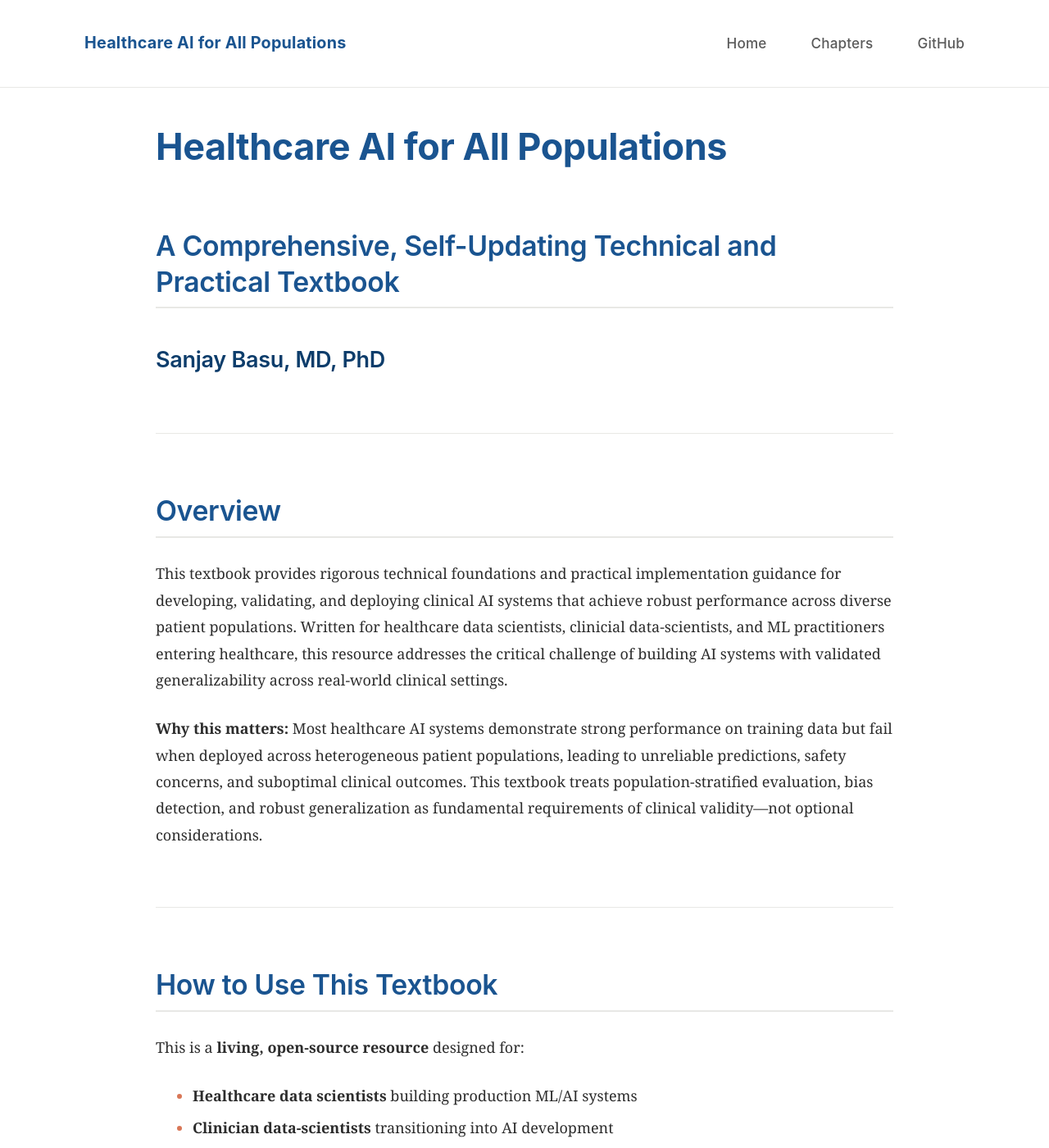
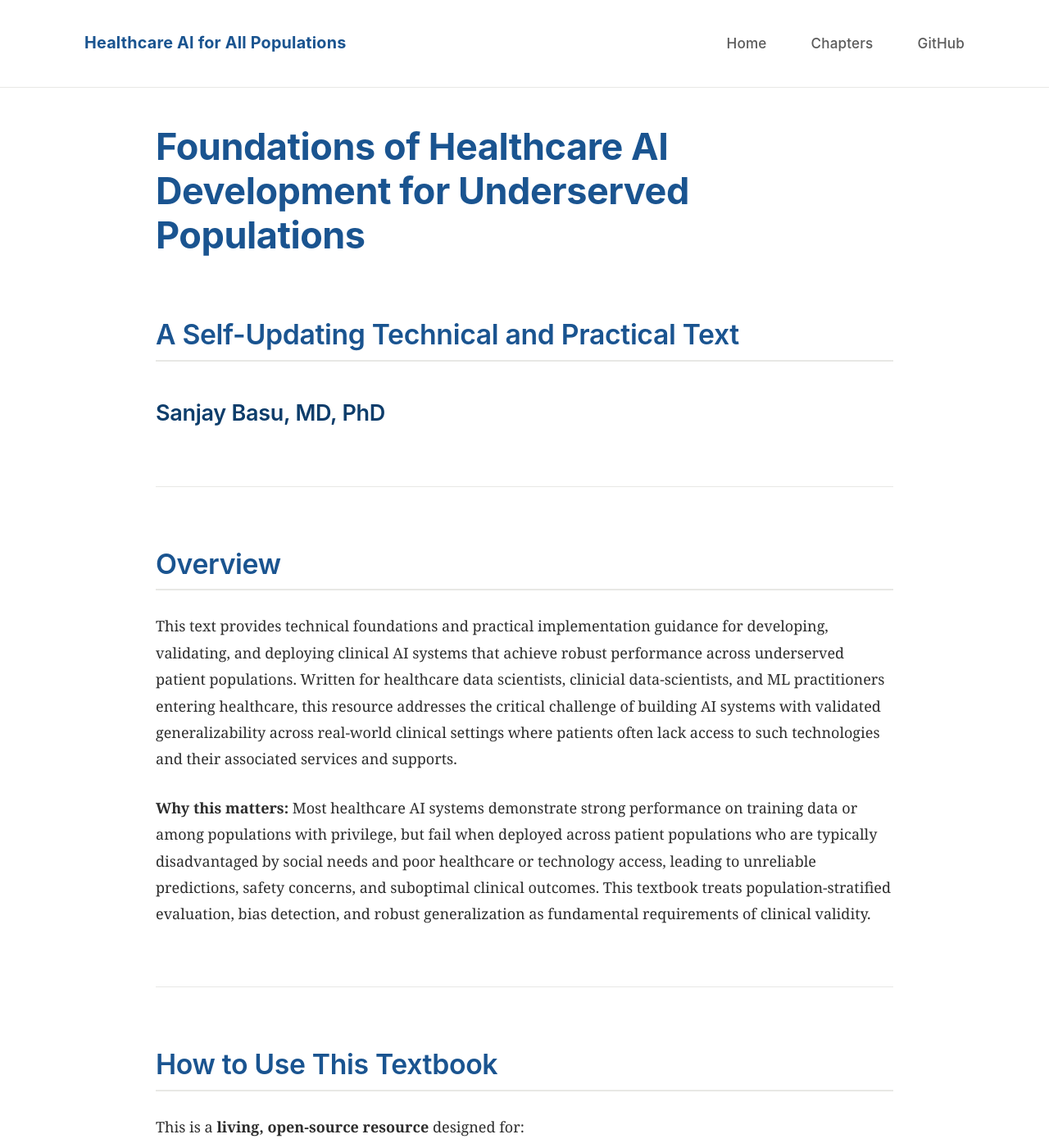
Before and after one commit to sanjaybasu/healthcare-ai-equity, a Jekyll site: the page built from index.md, in a window 1280 px wide and 1400 px high. Shown: the whole window at 82% size. Built offline with Jekyll 4.4.1, drawn with Linux system fonts in a browser that asks for light colours; nearby versions of some CDN libraries; some of the changed text lies outside the part shown.

Commit message:
Update index.md

````diff
--- a/index.md
+++ b/index.md
@@ -3,8 +3,8 @@ layout: default
 title: Home
 ---
 
-# Healthcare AI for All Populations
-## A Comprehensive, Self-Updating Technical and Practical Textbook
+# Foundations of Healthcare AI Development for Underserved Populations
+## A Self-Updating Technical and Practical Text
 
 ### Sanjay Basu, MD, PhD
 
@@ -12,9 +12,9 @@ title: Home
 
 ## Overview
 
-This textbook provides rigorous technical foundations and practical implementation guidance for developing, validating, and deploying clinical AI systems that achieve robust performance across diverse patient populations. Written for healthcare data scientists, clinicial data-scientists, and ML practitioners entering healthcare, this resource addresses the critical challenge of building AI systems with validated generalizability across real-world clinical settings.
+This text provides technical foundations and practical implementation guidance for developing, validating, and deploying clinical AI systems that achieve robust performance across underserved patient populations. Written for healthcare data scientists, clinicial data-scientists, and ML practitioners entering healthcare, this resource addresses the critical challenge of building AI systems with validated generalizability across real-world clinical settings where patients often lack access to such technologies and their associated services and supports.
 
-**Why this matters:** Most healthcare AI systems demonstrate strong performance on training data but fail when deployed across heterogeneous patient populations, leading to unreliable predictions, safety concerns, and suboptimal clinical outcomes. This textbook treats population-stratified evaluation, bias detection, and robust generalization as fundamental requirements of clinical validity—not optional considerations.
+**Why this matters:** Most healthcare AI systems demonstrate strong performance on training data or among populations with privilege, but fail when deployed across patient populations who are typically disadvantaged by social needs and poor healthcare or technology access, leading to unreliable predictions, safety concerns, and suboptimal clinical outcomes. This textbook treats population-stratified evaluation, bias detection, and robust generalization as fundamental requirements of clinical validity.
 
 ---
 
@@ -276,11 +276,11 @@ If you use this textbook in your research, teaching, or implementation work, ple
 ```bibtex
 @book{basu2025healthcare_ai,
   author = {Basu, Sanjay},
-  title = {Healthcare AI for All Populations: Technical Foundations and Clinical Implementation},
+  title = {Foundations of Healthcare AI Development for Underserved Populations},
   year = {2025},
   publisher = {GitHub Pages},
   url = {https://sanjaybasu.github.io/healthcare-ai-foundations},
-  note = {A Comprehensive Guide for Physician Data Scientists}
+  note = {A Self-Updating Technical and Practical Text}
 }
 ```
 
````
Also changed, not shown: other parts of index.md (+1 -1 lines).
